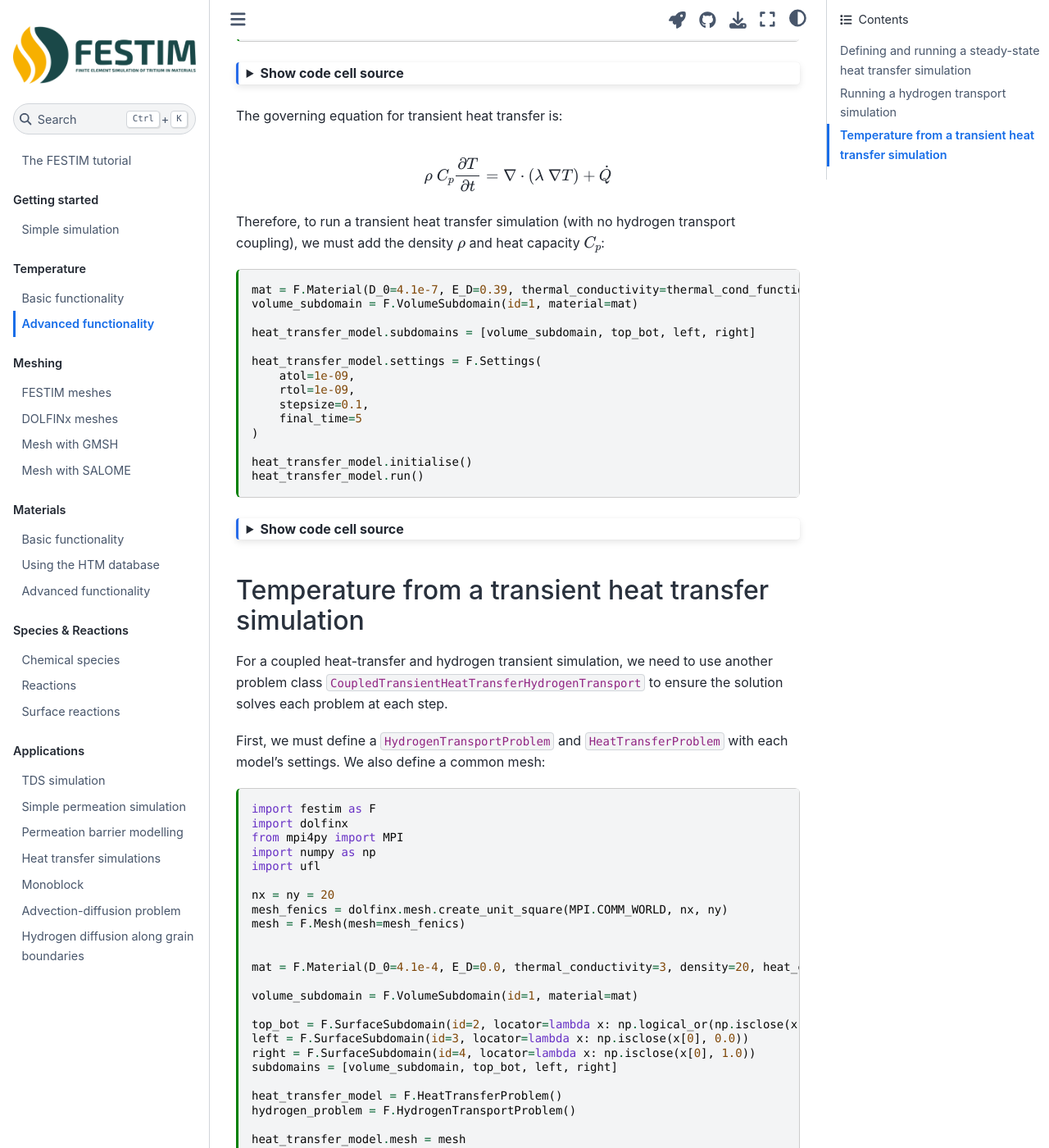
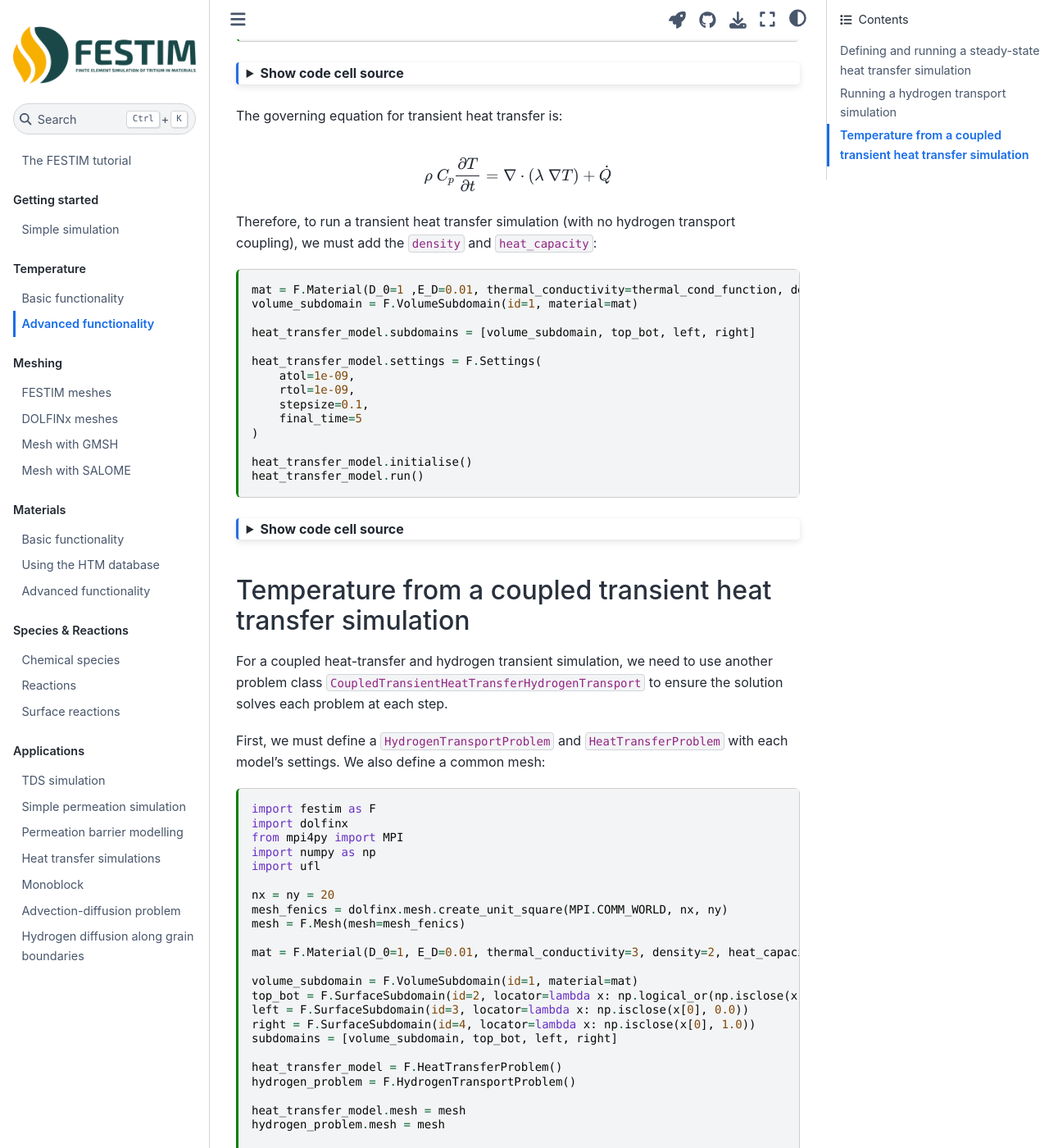
Before and after one commit to festim-dev/FESTIM-workshop, a Jupyter Book: the page built from book/content/temperatures/temperatures_advanced.md, in a window 1280 px wide and 1400 px high, scrolled down 3092 px. Shown: the whole window at 82% size. Built offline with Jupyter Book 1.0.4 settings and Sphinx 7.4.7 and the Sphinx Book theme 1.1.4, drawn with Linux system fonts in a browser that asks for light colours; pages that are not in the unit, such as notebooks, are missing from menus; some of the changed text lies outside the part shown.

Commit message:
fixed jupy book version and refined some markdown sections

````diff
--- a/book/content/temperatures/temperatures_advanced.md
+++ b/book/content/temperatures/temperatures_advanced.md
@@ -46,7 +46,7 @@
 
 **Volume source term**:
 
-$$Q(x,y) = 1 + 0.1 x$$
+$$Q(x) = 1 + 0.1 x$$
 
 ```{code-cell} ipython3
 import festim as F
@@ -58,7 +58,7 @@
 
 ```{code-cell} ipython3
 def thermal_cond_function(T):
-    return 0.3 + 0.1 * T
+    return 3 + 0.1 * T
 
 mat = F.Material(D_0=1, E_D=0.1, thermal_conductivity=thermal_cond_function)
 ```
@@ -199,9 +199,6 @@
 u_plotter = pyvista.Plotter()
 u_plotter.add_mesh(u_grid, cmap="viridis", show_edges=False)
 
-contours = u_grid.contour(9)
-u_plotter.add_mesh(contours, color="white")
-
 u_plotter.view_xy()
 
 if not pyvista.OFF_SCREEN:
@@ -214,10 +211,10 @@
 
 $$\rho \ C_p \frac{\partial T}{\partial t} = \nabla \cdot (\lambda \ \nabla T) + \dot{Q} $$
 
-Therefore, to run a transient heat transfer simulation (with no hydrogen transport coupling), we must add the density $\rho$ and heat capacity $C_p$:
+Therefore, to run a transient heat transfer simulation (with no hydrogen transport coupling), we must add the `density` and `heat_capacity`:
 
 ```{code-cell} ipython3
-mat = F.Material(D_0=4.1e-7, E_D=0.39, thermal_conductivity=thermal_cond_function, density=20, heat_capacity=50)
+mat = F.Material(D_0=1 ,E_D=0.01, thermal_conductivity=thermal_cond_function, density=20, heat_capacity=50)
 volume_subdomain = F.VolumeSubdomain(id=1, material=mat)
 
 heat_transfer_model.subdomains = [volume_subdomain, top_bot, left, right]
@@ -260,7 +257,7 @@
     figure = u_plotter.screenshot("temperature.png")
 ```
 
-## Temperature from a transient heat transfer simulation ##
+## Temperature from a coupled transient heat transfer simulation ##
 
 For a coupled heat-transfer and hydrogen transient simulation, we need to use another problem class `CoupledTransientHeatTransferHydrogenTransport` to ensure the solution solves each problem at each step.
 
@@ -277,11 +274,9 @@
 mesh_fenics = dolfinx.mesh.create_unit_square(MPI.COMM_WORLD, nx, ny)
 mesh = F.Mesh(mesh=mesh_fenics)
 
-
-mat = F.Material(D_0=4.1e-4, E_D=0.0, thermal_conductivity=3, density=20, heat_capacity=5)
+mat = F.Material(D_0=1, E_D=0.01, thermal_conductivity=3, density=2, heat_capacity=5)
 
 volume_subdomain = F.VolumeSubdomain(id=1, material=mat)
-
 top_bot = F.SurfaceSubdomain(id=2, locator=lambda x: np.logical_or(np.isclose(x[1], 0.0), np.isclose(x[1], 1.0)))
 left = F.SurfaceSubdomain(id=3, locator=lambda x: np.isclose(x[0], 0.0))
 right = F.SurfaceSubdomain(id=4, locator=lambda x: np.isclose(x[0], 1.0))
@@ -297,7 +292,7 @@
 hydrogen_problem.species = [H]
 
 hydrogen_problem.boundary_conditions = [
-    F.FixedConcentrationBC(subdomain=top_bot, value=1e10, species=H),
+    F.FixedConcentrationBC(subdomain=top_bot, value=1, species=H),
     F.FixedConcentrationBC(subdomain=left, value=0, species=H),
 ]
 
````
Also changed, not shown: book/content/temperatures/temperatures_basic.md (+0 -3 lines).
